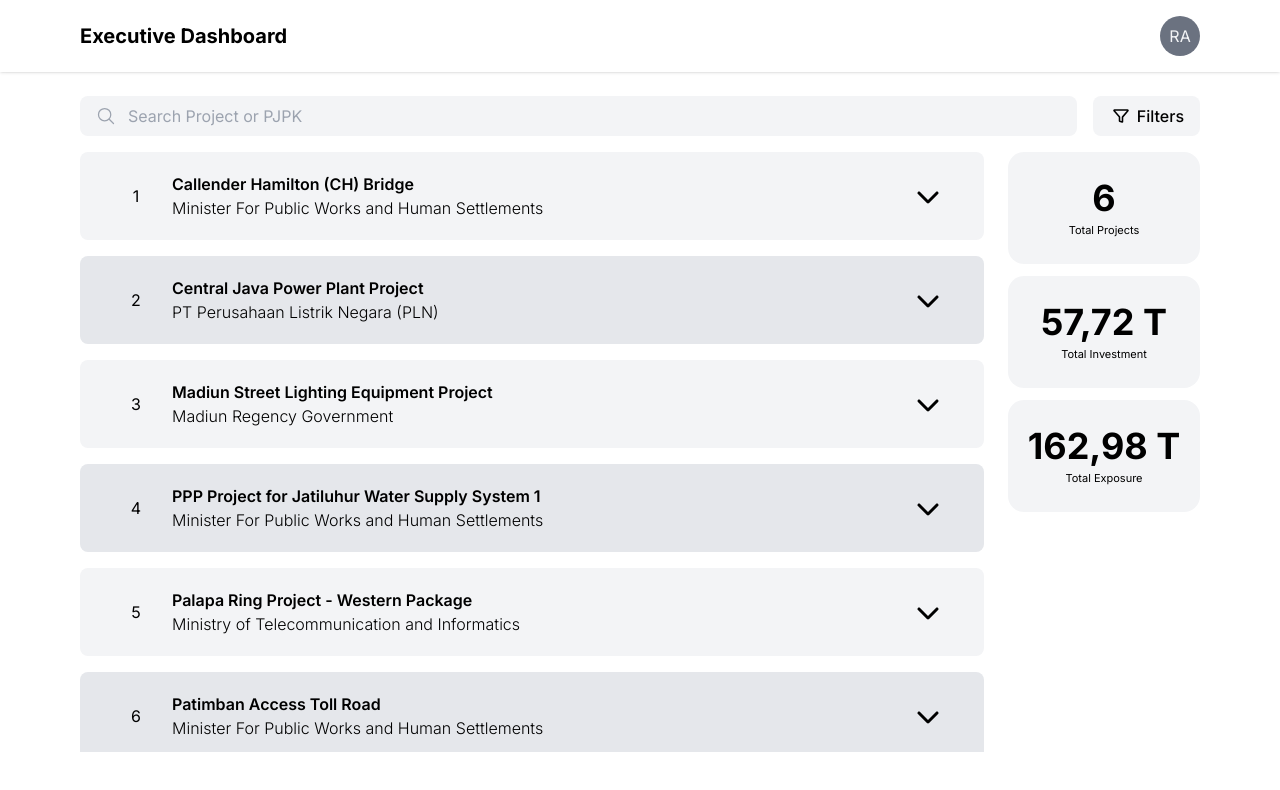
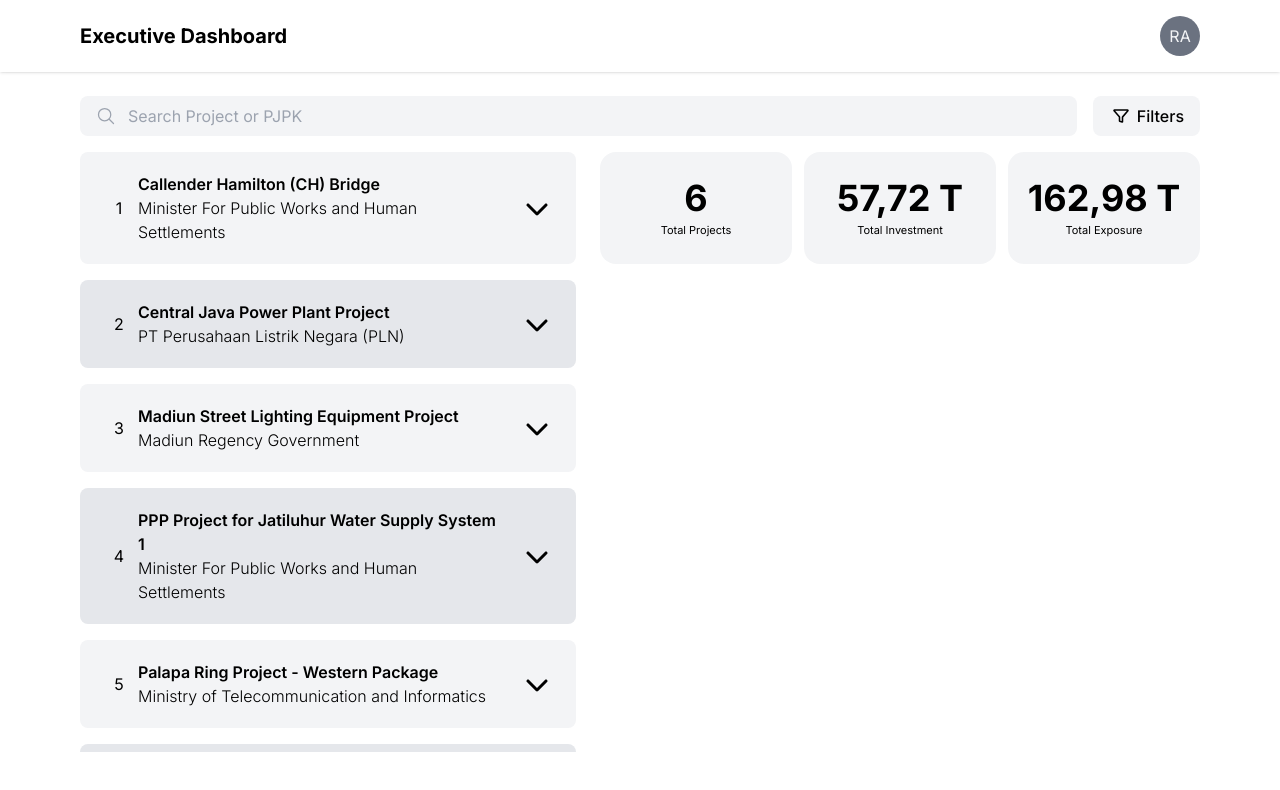
Before and after one commit to Rafyakbar02/project-database, a Next.js app: page /projects in a window 1280 px wide. Shown: the top 790 px of the page. Built offline with nearby package versions, Linux system fonts and the light colour scheme.

Commit message:
fixed shrinking issue

```diff
--- a/app/projects/page.jsx
+++ b/app/projects/page.jsx
@@ -134,23 +134,23 @@ function Details() {
         {filteredProjects.length > 0 ? (
           <div
             className={
-              "flex justify-between order-first overflow-x-auto lg:order-last lg:flex-col gap-3 pb-2 w-full lg:w-fit lg:justify-start"
+              "flex order-first overflow-x-auto sm:grid sm:grid-cols-3 lg:order-last lg:flex-col gap-3 pb-2 w-full lg:w-fit lg:justify-start"
             }
           >
             <InfoCard
               value={filteredProjects.length}
               label={`Total Project${filteredProjects.length > 1 ? "s" : ""}`}
-              className={"w-full lg:w-48 lg:flex-shrink-0"}
+              className={"w-48 sm:w-full lg:w-48 flex-shrink-0"}
             />
             <InfoCard
               value={formattterCompact.format(totalInvestment)}
               label={"Total Investment"}
-              className={"w-48 md:w-full lg:w-48"}
+              className={"w-48 sm:w-full lg:w-48 flex-shrink-0"}
             />
             <InfoCard
               value={formattterCompact.format(totalExposure)}
               label={"Total Exposure"}
-              className={"w-48 md:w-full lg:w-48"}
+              className={"w-48 sm:w-full lg:w-48 flex-shrink-0"}
             />
           </div>
         ) : null}
```
